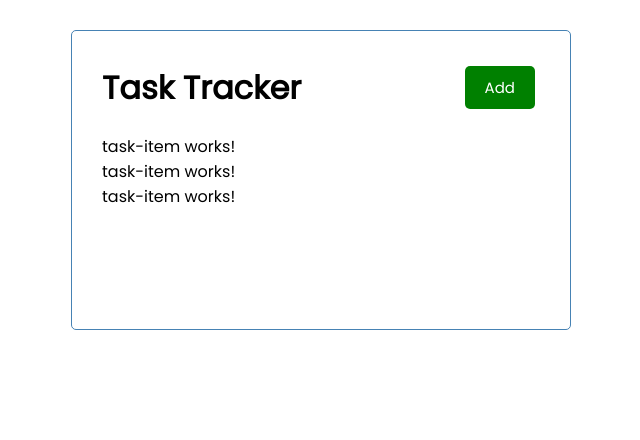
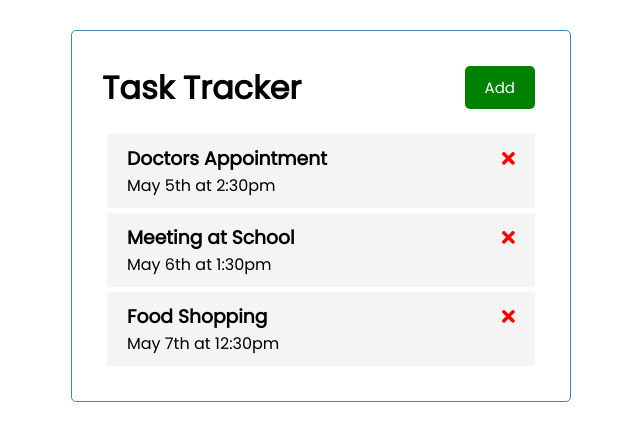
Before and after one commit to AdibaEmma/task-tracker-app, an Angular app: page / in a window 1280 px wide. Shown: the top 440 px of the page, without its empty margins (319-959 px from the left). Built offline with nearby package versions, Linux system fonts and the light colour scheme.

Commit message:
add close button and style to task-item

```diff
--- a/package.json
+++ b/package.json
@@ -18,6 +18,11 @@
     "@angular/platform-browser": "~13.1.0",
     "@angular/platform-browser-dynamic": "~13.1.0",
     "@angular/router": "~13.1.0",
+    "@fortawesome/angular-fontawesome": "^0.10.2",
+    "@fortawesome/fontawesome-svg-core": "~1.2.36",
+    "@fortawesome/free-brands-svg-icons": "^5.15.4",
+    "@fortawesome/free-regular-svg-icons": "^5.15.4",
+    "@fortawesome/free-solid-svg-icons": "^5.15.4",
     "rxjs": "~7.4.0",
     "tslib": "^2.3.0",
     "zone.js": "~0.11.4"
--- a/src/app/app.module.ts
+++ b/src/app/app.module.ts
@@ -6,6 +6,7 @@ import { HeaderComponent } from './components/header/header.component';
 import { ButtonComponent } from './components/button/button.component';
 import { TasksComponent } from './components/tasks/tasks.component';
 import { TaskItemComponent } from './components/task-item/task-item.component';
+import { FontAwesomeModule } from '@fortawesome/angular-fontawesome';
 
 @NgModule({
   declarations: [
@@ -16,7 +17,8 @@ import { TaskItemComponent } from './components/task-item/task-item.component';
     TaskItemComponent
   ],
   imports: [
-    BrowserModule
+    BrowserModule,
+    FontAwesomeModule
   ],
   providers: [],
   bootstrap: [AppComponent]
--- a/src/app/components/task-item/task-item.component.css
+++ b/src/app/components/task-item/task-item.component.css
@@ -0,0 +1,16 @@
+.task {
+  background: #f4f4f4;
+  margin: 5px;
+  padding: 10px 20px;
+  cursor: pointer;
+}
+
+.task.reminder {
+  border-left: 5px solid green;
+}
+
+.task h3 {
+  display: flex;
+  align-items: center;
+  justify-content: space-between;
+}
--- a/src/app/components/task-item/task-item.component.html
+++ b/src/app/components/task-item/task-item.component.html
@@ -1 +1,4 @@
-<p>task-item works!</p>
+<div class="task">
+    <h3>{{ task?.text }} <fa-icon [ngStyle]="{'color': 'red'}" [icon]="faTimes"></fa-icon></h3>
+    <p>{{ task?.day }}</p>
+</div>
--- a/src/app/components/task-item/task-item.component.ts
+++ b/src/app/components/task-item/task-item.component.ts
@@ -1,4 +1,6 @@
 import { Component, Input, OnInit } from '@angular/core';
+import { faTimes } from '@fortawesome/free-solid-svg-icons';
+
 import { Task } from 'src/app/Task';
 
 @Component({
@@ -8,6 +10,7 @@ import { Task } from 'src/app/Task';
 })
 export class TaskItemComponent implements OnInit {
   @Input() task: Task | undefined
+  faTimes = faTimes
 
   constructor() { }
 
```
Also changed, not shown: 1 other file (tests, documents, lock files or other folders).
